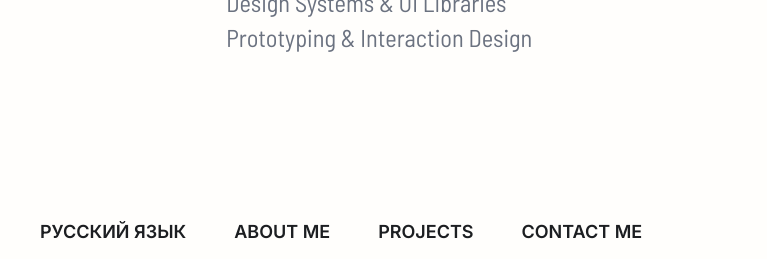
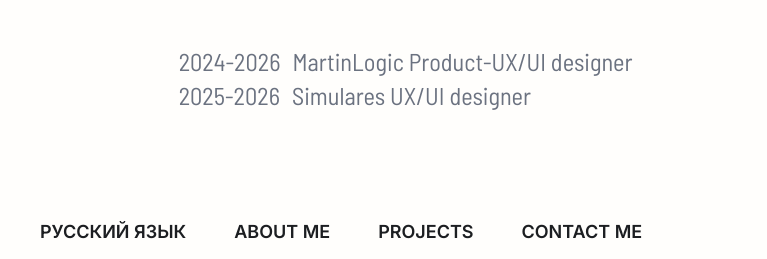
Before and after one commit to zemfnur/portfolio-site, a plain HTML site: page index.html in a window 1280 px wide. Shown: the part 509-768 px from the top of the page, 0-767 px from the left. Drawn offline with Linux system fonts and the light colour scheme.

Commit message:
Publish verified portfolio updates from 1160f76

```diff
--- a/index.html
+++ b/index.html
@@ -35,6 +35,14 @@
                 <li data-i18n="svc3">User Flows &amp; Information Architecture</li>
                 <li data-i18n="svc4">Design Systems &amp; UI Libraries</li>
                 <li data-i18n="svc5">Prototyping &amp; Interaction Design</li>
+                <li class="hero__experience hero__experience--first">
+                  <span>2024-2026</span>
+                  <span>MartinLogic <span class="hero__experience-specialty">Product-UX/UI</span> designer</span>
+                </li>
+                <li class="hero__experience">
+                  <span>2025-2026</span>
+                  <span>Simulares UX/UI designer</span>
+                </li>
               </ul>
             </div>
           </div>
--- a/styles.css
+++ b/styles.css
@@ -194,6 +194,20 @@
   font-size: clamp(24px, 1.9vw, 36px); /* 36px at 1920 */
   line-height: 1.4;                   /* Figma "Quotes" style */
   color: var(--text-secondary);
+}
+
+.hero__experience {
+  display: grid;
+  grid-template-columns: max-content minmax(0, 1fr);
+  column-gap: 0.5em;
+}
+
+.hero__experience--first {
+  margin-top: 48px;
+}
+
+.hero__experience-specialty {
+  white-space: nowrap;
 }
 
 .hero__links {
```
